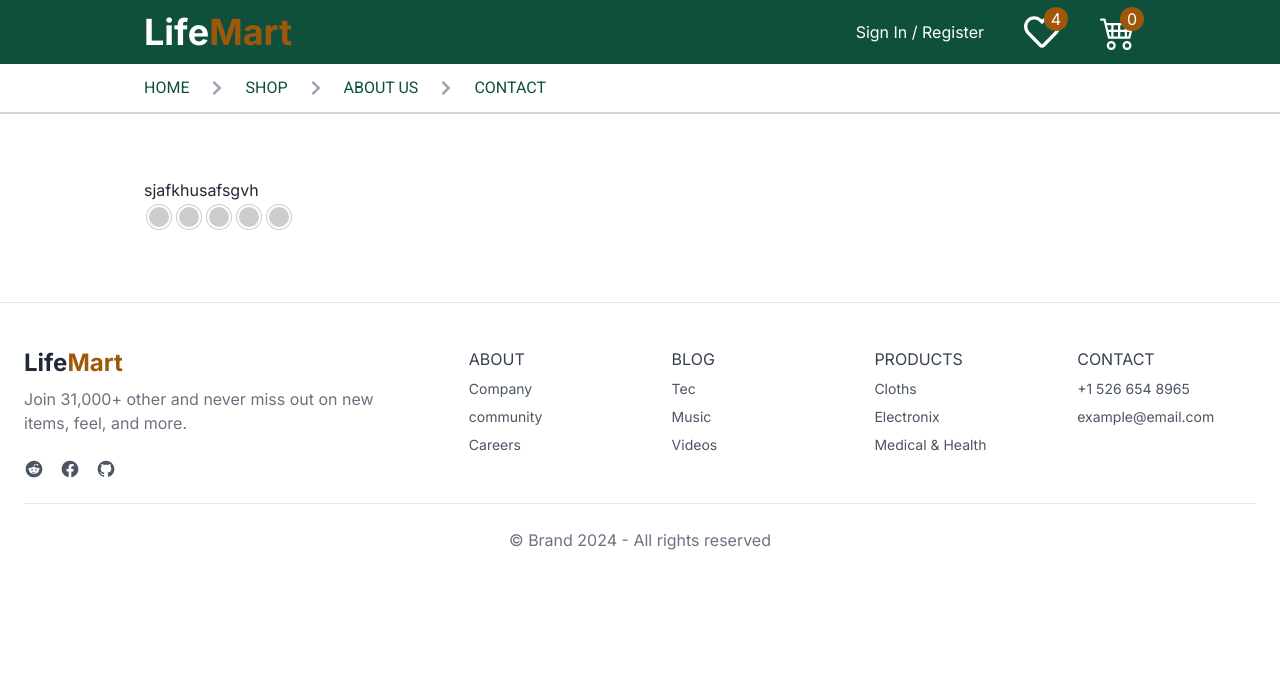
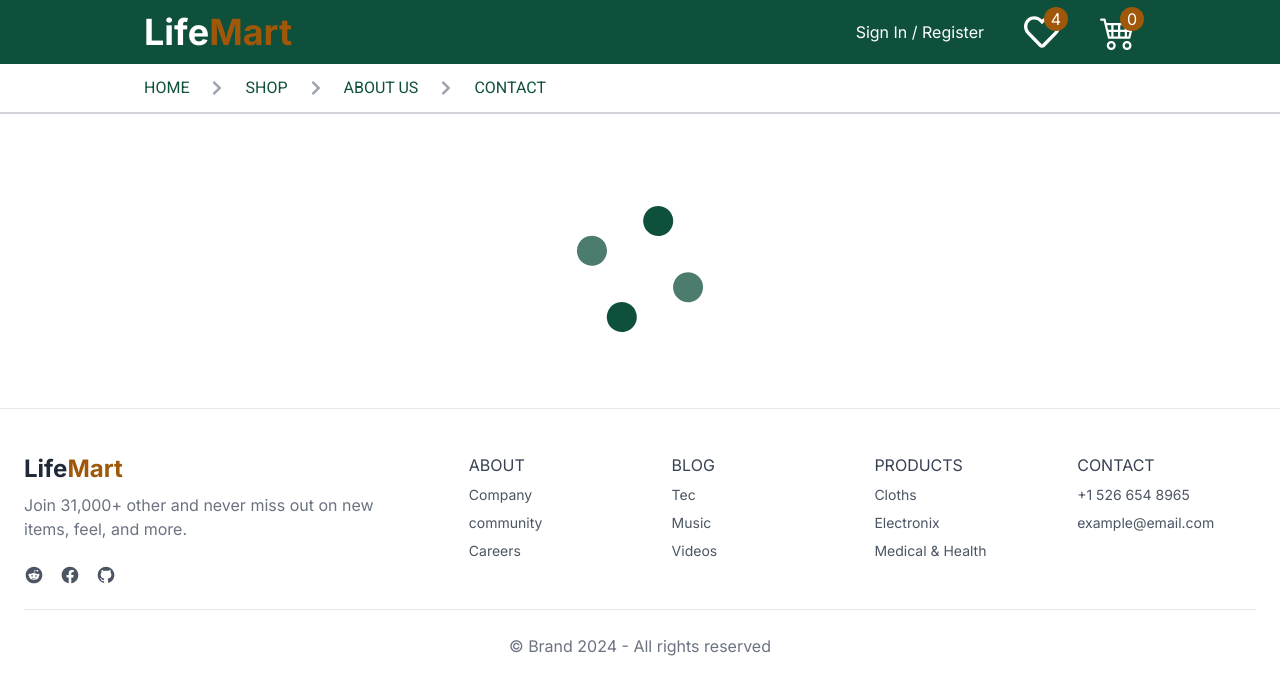
Before and after one commit to Mahmud4M/life-mart-client, a React (Vite) app: page /check in a window 1280 px wide. Shown: the top 694 px of the page. Built offline with nearby package versions, Linux system fonts and the light colour scheme.

Commit message:
Implented loading spinner when data fecth from database

```diff
--- a/package.json
+++ b/package.json
@@ -19,6 +19,7 @@
     "react-icons": "^5.3.0",
     "react-rating": "^2.0.5",
     "react-router-dom": "^6.26.0",
+    "react-spinners": "^0.14.1",
     "sort-by": "^1.2.0"
   },
   "devDependencies": {
--- a/src/Components/Check/Check.jsx
+++ b/src/Components/Check/Check.jsx
@@ -1,20 +1,17 @@
-import { useState } from "react";
-import Rating from "react-rating";
+import { HashLoader } from "react-spinners";
+
 
 
 
 const Check = () => {
-    const [rating, setRating] = useState(3);
 
 
     return (
-        <div className='px-36 my-16'>
-            <h1>sjafkhusafsgvh</h1>
-            <Rating
-                style={{ maxWidth: 180 }}
-                value={rating}
-                onChange={setRating}
-            />
+        <div className="mt-20 flex justify-center items-center">
+            <HashLoader
+                color="#0f503c"
+                loading
+                size={150} />
         </div>
     );
 };
--- /dev/null
+++ b/src/Components/LoadingSpinner/LoadingSpinner.jsx
@@ -0,0 +1,20 @@
+import { HashLoader } from "react-spinners";
+
+
+const LoadingSpinner = () => {
+    return (
+        <div>
+            <div className="mt-20 flex justify-center items-center">
+                <HashLoader
+                    color="#0f503c"
+                    loading
+                    size={150} />
+            </div>
+        </div>
+    );
+};
+
+
+
+
+export default LoadingSpinner;
--- a/src/Components/Products/Product.jsx
+++ b/src/Components/Products/Product.jsx
@@ -4,6 +4,7 @@ import { FaSearch } from "react-icons/fa";
 import axios from "axios";
 import { AiFillProduct } from "react-icons/ai";
 import Category from './../../Pages/Category/Category';
+import LoadingSpinner from "../LoadingSpinner/LoadingSpinner";
 
 
 
@@ -18,14 +19,18 @@ const Product = () => {
     const [sortPrice, setSortPrice] = useState('');
     const [search, setSearch] = useState('');
     const [category, setCategory] = useState('');
+    const [loading, setIsLoading] = useState();
 
     useEffect(() => {
         const productData = async () => {
+            setIsLoading(true);
             try {
                 const result = await axios.get(`http://localhost:5000/products-data?page=${currentPage}&size=${itemperpage}&filter=${filter}&sort=${sort}&sortPrice=${sortPrice}&search=${search}&category=${category}`);
                 setProducts(result.data)
             } catch (error) {
                 console.log(error.message);
+            } finally {
+                setIsLoading(false);  // Set loading state to false after the API call completes
             }
         };
         productData();
@@ -62,6 +67,8 @@ const Product = () => {
         setSearch(search)
     }
 
+
+    if (loading) return <LoadingSpinner />
 
     return (
         <>
```
Also changed, not shown: 1 other file (tests, documents, lock files or other folders).
